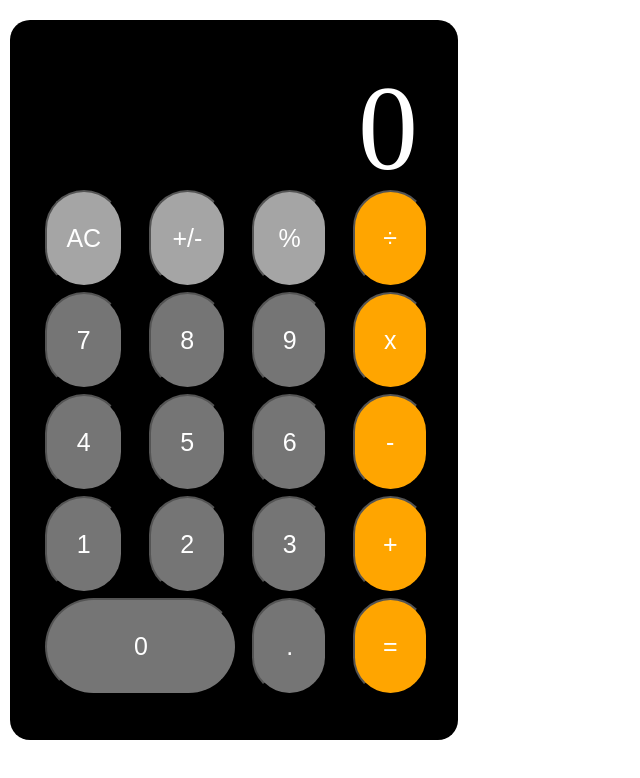
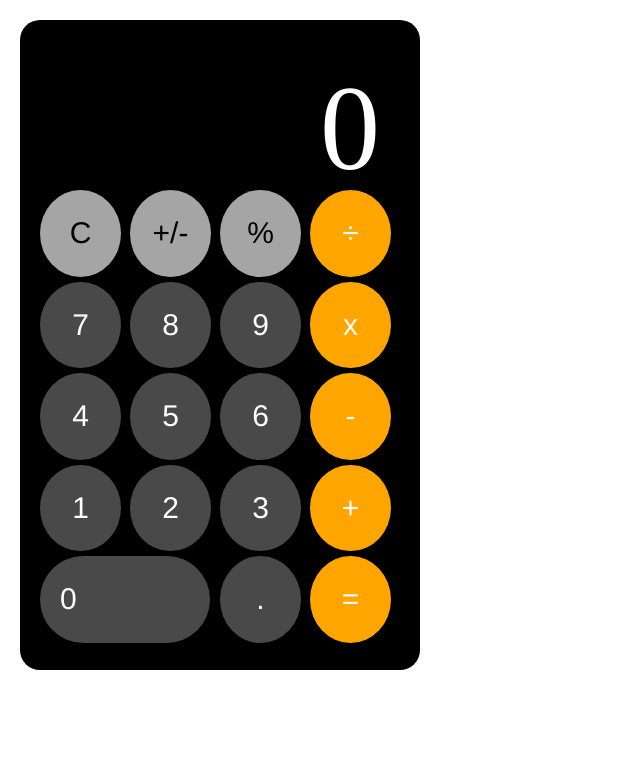
Before and after one commit to Madhin/JS-Calculator, a plain HTML site: page index.html in a window 1280 px wide. Shown: the whole page, without its empty margins (0-640 px from the left). Drawn offline with Linux system fonts and the light colour scheme.

Commit message:
html and css completed

```diff
--- a/index.html
+++ b/index.html
@@ -11,7 +11,7 @@
     <div class="calc">
       <div class="calc__output">0</div>
       <div class="calc__buttons-container">
-          <button class="functions AC">AC</button>
+          <button class="functions AC">C</button>
           <button class="functions plusminus">+/-</button>
           <button class="functions percentage">%</button>
           <button class="operators divide">÷</button>
--- a/styles.scss
+++ b/styles.scss
@@ -6,11 +6,12 @@
 
 .calc {
   background-color: black;
-  width: 35vw;
-  height: 90vh;
+  width: 400px;
+  height: 650px;
   margin: 20px 10px;
   border-radius: 20px;
   padding: 20px;
+  margin: 20px;
 
   .calc__output {
     font-size: 120px;
@@ -34,24 +35,39 @@
 
   .functions {
     background-color: #a5a5a5;
+    color: black;
   }
 
-  .numbers{
-    background: rgb(117, 117, 117);
+  .numbers {
+    background: rgb(73, 73, 73);
   }
   .zero {
     grid-column-start: 1;
     grid-column-end: 3;
     border-radius: 55px;
-    width: 15vw;
+    width: 170px;
+    text-align: left;
+    padding-left: 20px;
   }
 }
 
 button {
-  border-radius: 50px;
+  border-radius: 50%;
   height: 95%;
-  width: 75%;
+  width: 90%;
   color: white;
-  font-size: 25px;
-  margin-left: 15px;
+  font-size: 30px;
+  border: none;
+  cursor: pointer;
+  font-family: helvetica;
 }
+
+button:focus {
+  filter: brightness(130%);
+  transition: filter 0.2s;
+}
+
+button:active {
+  filter: brightness(130%);
+  transition: filter 0.2s;
+}
```
Also changed, not shown: styles.css.
